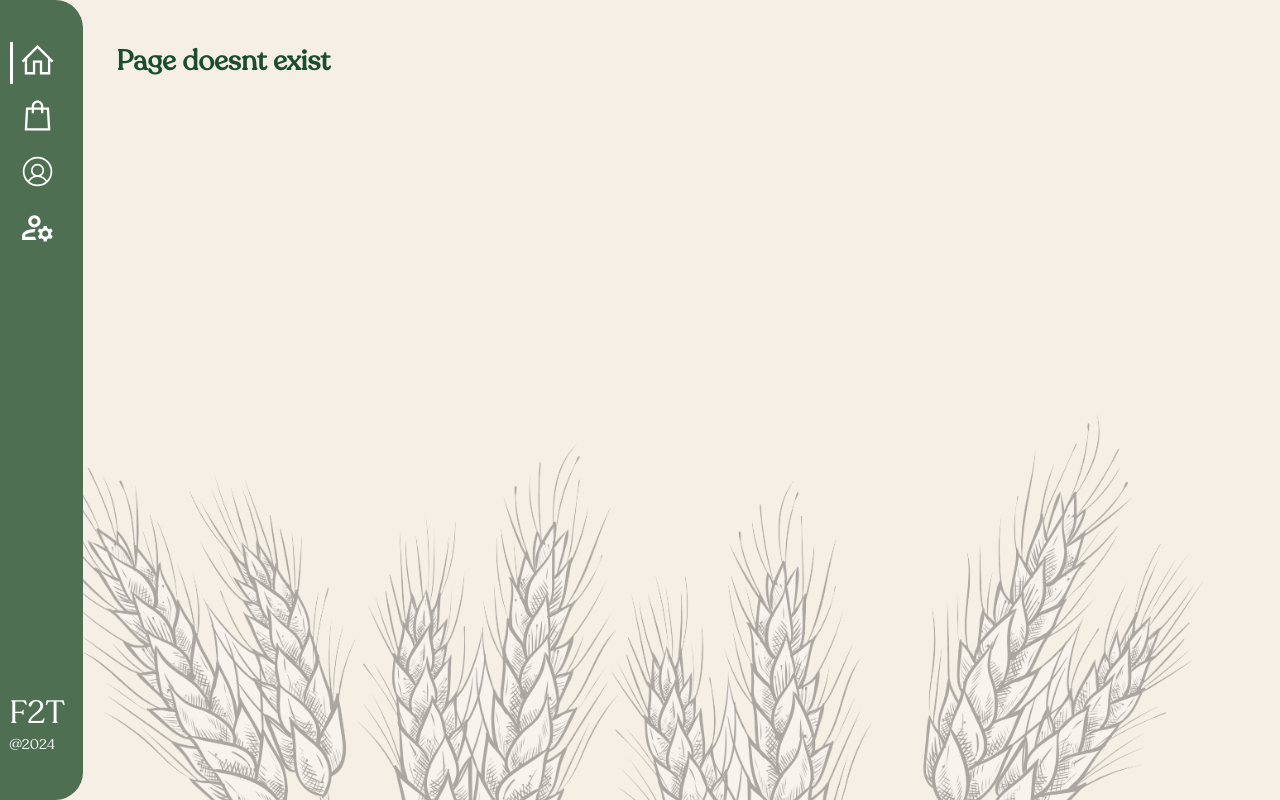
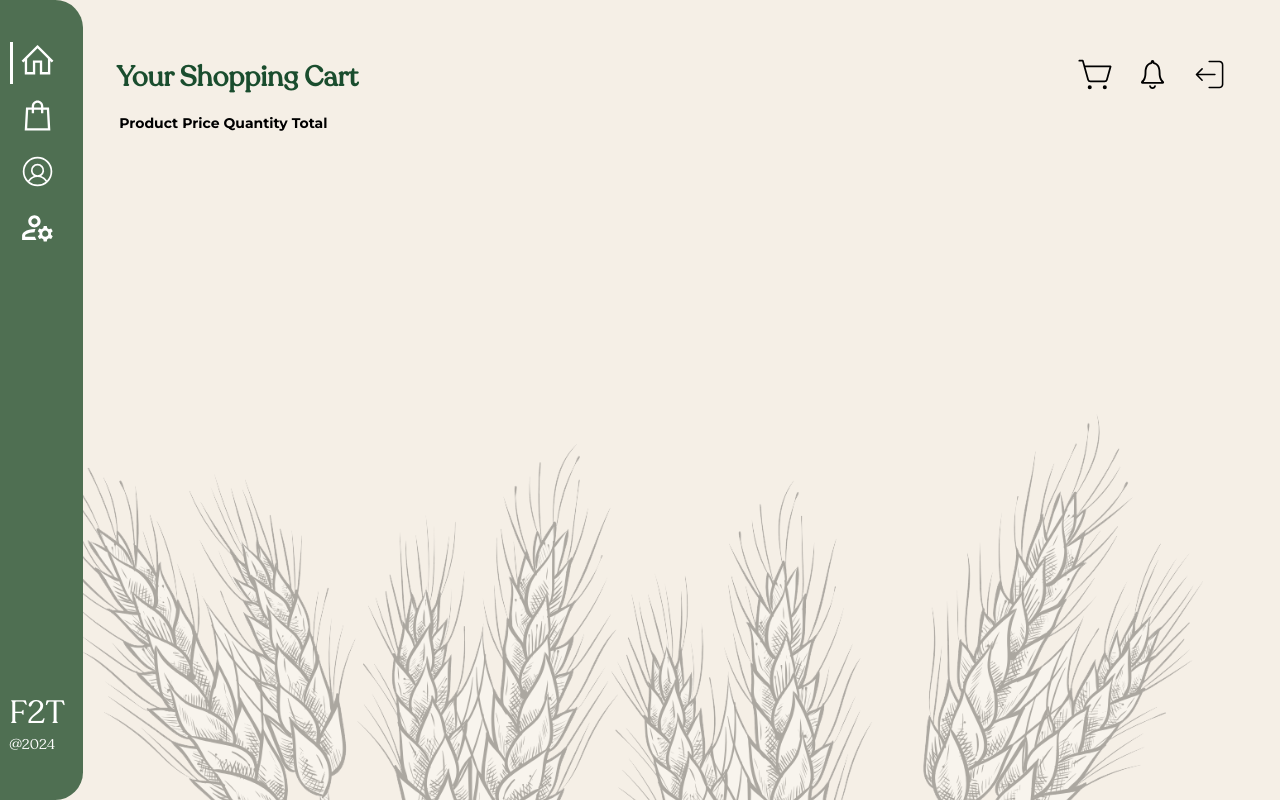
Before and after one commit to JomarMonrealUPLB/Farm-to-Table, a React (Create React App) app in the folder client/: page /cart in a window 1280 px wide. Built offline with nearby package versions, Linux system fonts and the light colour scheme.

Commit message:
feat: blank shopping cart page added

```diff
--- a/client/src/App.js
+++ b/client/src/App.js
@@ -8,6 +8,7 @@ import CustomerHomePage from "./pages/CustomerHomePage"
 import ShoppingPage from "./pages/ShoppingPage";
 import AccountManagement from "./pages/AccountManagement";
 import background from "./assets/images/background.png"
+import CartPage from "./pages/CartPage";
 
 const App  =() =>{
   return (
@@ -22,6 +23,7 @@ const App  =() =>{
               <Route path="/admin-homepage" element={<AdminHomePage/>} />
               <Route path="/customer-homepage" element={<CustomerHomePage/>} />
               <Route path="/shopping-page" element={<ShoppingPage/>} />
+              <Route path="/cart" element={<CartPage/>} />
               <Route path="/account-management" element={<AccountManagement/>} />
               <Route path="*" element={<NoPage/>} />
           </Routes>
--- /dev/null
+++ b/client/src/components/CartTable.js
@@ -0,0 +1,19 @@
+import React from 'react'
+
+const CartTable = ({cartData}) => {
+  return (
+    <table className='cart_table'>
+        <thead className='cart_table-header'>
+            <th>Product</th>
+            <th>Price</th>
+            <th>Quantity</th>
+            <th>Total</th>
+        </thead>
+        <tbody className='cart_table-body'>
+
+        </tbody>
+    </table>
+  )
+}
+
+export default CartTable
--- /dev/null
+++ b/client/src/pages/CartPage.js
@@ -0,0 +1,26 @@
+import React from 'react'
+import Header from '../components/Header'
+import CartTable from '../components/CartTable';
+import './CartPage.css'
+
+// remove this shit
+import { products } from '../assets/dummy_data/products' ;
+
+
+// add empty state
+const CartPage = () => {
+  const tempCart = [
+    products[0],
+    products[1],
+    products[4]
+  ]
+
+  return (
+    <div className='cart page' style={{backgroundColor: '--primary-background'}}>
+      <Header headerTitle={'Your Shopping Cart'}/>
+      <CartTable cartData={tempCart}/>
+    </div>
+  )
+}
+
+export default CartPage
```
Also changed, not shown: client/src/components/CartTable.css (added), client/src/pages/CartPage.css (added).
